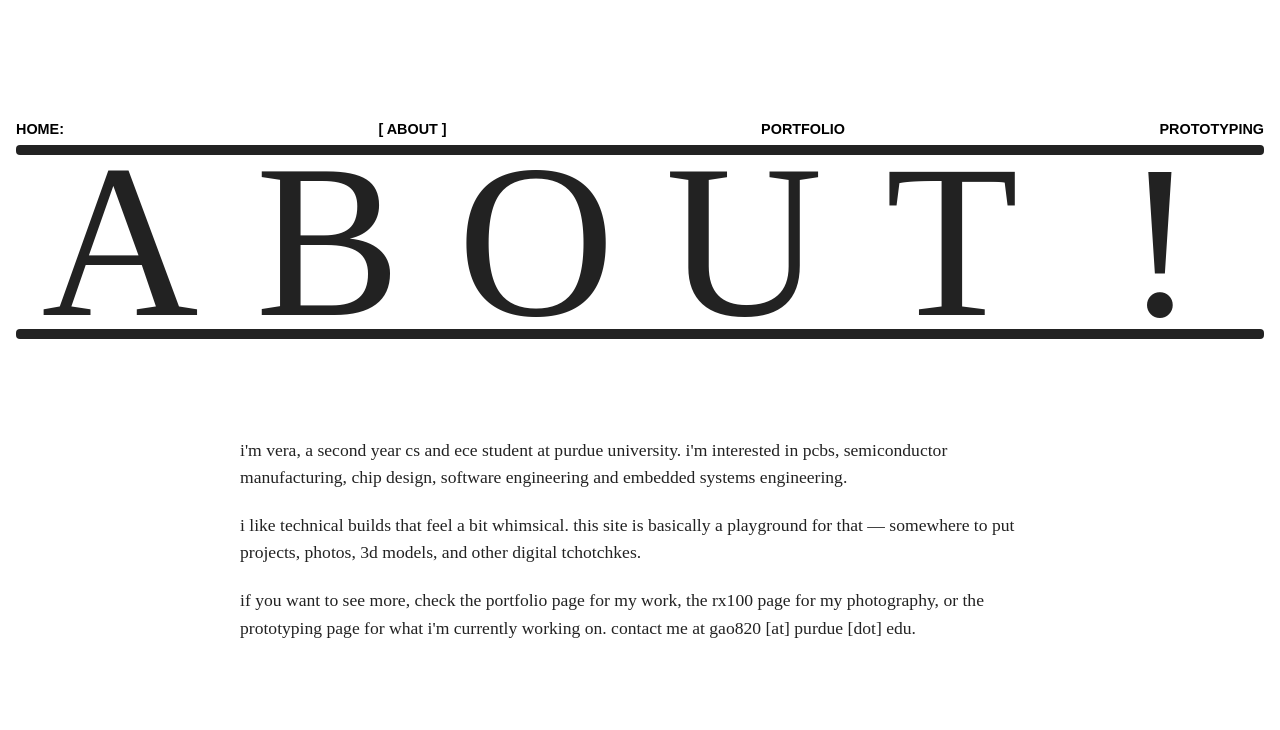
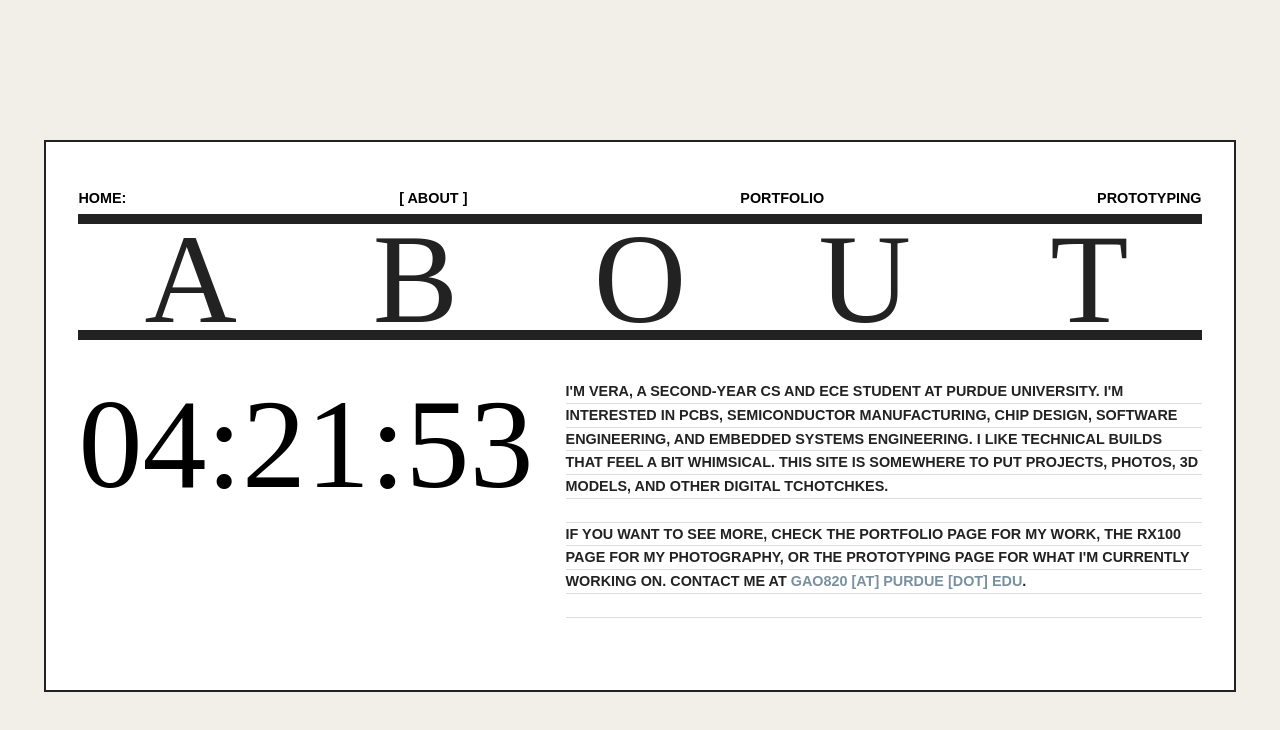
Before and after one commit to vttgao/submarine, a Next.js app: page /about in a window 1280 px wide. Shown: the top 730 px of the page. Built offline with nearby package versions, Linux system fonts and the light colour scheme.

Commit message:
(11/29) Finished about.js page

```diff
--- /dev/null
+++ b/components/Clock.js
@@ -0,0 +1,44 @@
+// components/Clock.js
+import { useEffect, useState } from "react";
+
+export default function Clock() {
+  const [time, setTime] = useState("");
+  const [blink, setBlink] = useState(false);
+
+  useEffect(() => {
+    const update = () => {
+      const now = new Date();
+      const formatted = now.toLocaleTimeString([], {
+        hour: "2-digit",
+        minute: "2-digit",
+        second: "2-digit",
+        hour12: false,
+      });
+      setTime(formatted);
+
+      const seconds = now.getSeconds();
+
+      // Blink exactly when the minute changes
+      if (seconds === 0) {
+        setBlink(true);
+        setTimeout(() => setBlink(false), 1000); // stays blue for 1 second
+      }
+    };
+
+    update();
+    const interval = setInterval(update, 1000);
+    return () => clearInterval(interval);
+  }, []);
+
+  return (
+    <div
+      className="clock"
+      style={{
+        color: blink ? "#79909fff" : "inherit",
+        transition: "color 0.2s ease",
+      }}
+    >
+      {time}
+    </div>
+  );
+}
--- a/components/ThreeScene.js
+++ b/components/ThreeScene.js
@@ -23,7 +23,7 @@ export default function ThreeScene() {
     });
     renderer.setSize(width, height);
     renderer.setPixelRatio(window.devicePixelRatio);
-    renderer.outputEncoding = THREE.sRGBEncoding;
+    renderer.outputColorSpace = THREE.SRGBColorSpace;
     renderer.toneMapping = THREE.ACESFilmicToneMapping;
     renderer.toneMappingExposure = 1.0;
     renderer.shadowMap.enabled = true;
--- a/pages/about.js
+++ b/pages/about.js
@@ -1,9 +1,18 @@
-// pages/about.js
 import Head from "next/head";
 import Link from "next/link";
+import { useState } from "react";
 import styles from "../styles/Home.module.css";
+import Clock from "../components/Clock";
 
 export default function About() {
+  const [copied, setCopied] = useState(false);
+
+  const handleCopy = () => {
+    navigator.clipboard.writeText("gao820@purdue.edu");
+    setCopied(true);
+    setTimeout(() => setCopied(false), 1200);
+  };
+
   return (
     <>
       <Head>
@@ -11,6 +20,7 @@ export default function About() {
       </Head>
 
       <main className={styles.container}>
+        <div className="content-box">
           <div className="page-stack">
             <div className="uniform-width">
               <header className="topnav">
@@ -31,7 +41,6 @@ export default function About() {
                 <div className="nav-bar"></div>
               </header>
 
-            {/* --- TITLE BLOCK LIKE HOME PAGE --- */}
               <div className="mega-block">
                 <div className="mega-title">
                   <span>A</span>
@@ -39,70 +48,64 @@ export default function About() {
                   <span>O</span>
                   <span>U</span>
                   <span>T</span>
-                <span>!</span>
                 </div>
-
                 <div className="mega-bottom-bar"></div>
               </div>
             </div>
           </div>
 
-        {/* --- CONTENT --- */}
-        <section className="about-content">
+          <section className="about-layout">
+            <div className="left-clock">
+              <Clock />
+            </div>
+
+            <div className="right-text">
               <p>
-            i'm vera, a second year cs and ece student at purdue university. i'm
-            interested in pcbs, semiconductor manufacturing, chip design,
-            software engineering and embedded systems engineering.
+                I'M VERA, A SECOND-YEAR CS AND ECE STUDENT AT PURDUE UNIVERSITY.
+                I'M INTERESTED IN PCBS, SEMICONDUCTOR MANUFACTURING, CHIP
+                DESIGN, SOFTWARE ENGINEERING, AND EMBEDDED SYSTEMS ENGINEERING.
+                I LIKE TECHNICAL BUILDS THAT FEEL A BIT WHIMSICAL. THIS SITE IS
+                SOMEWHERE TO PUT PROJECTS, PHOTOS, 3D MODELS, AND OTHER DIGITAL
+                TCHOTCHKES.
               </p>
 
               <p>
-            i like technical builds that feel a bit whimsical. this site is
-            basically a playground for that — somewhere to put projects, photos,
-            3d models, and other digital tchotchkes.
-          </p>
-
-          <p>
-            if you want to see more, check the portfolio page for my work, the
-            rx100 page for my photography, or the prototyping page for what i'm
-            currently working on. contact me at{" "}
-            <a className="email" href="mailto:gao820@purdue.edu">
-              gao820 [at] purdue [dot] edu
-            </a>
+                IF YOU WANT TO SEE MORE, CHECK THE PORTFOLIO PAGE FOR MY WORK,
+                THE RX100 PAGE FOR MY PHOTOGRAPHY, OR THE PROTOTYPING PAGE FOR
+                WHAT I'M CURRENTLY WORKING ON. CONTACT ME AT{" "}
+                <span className="email" onClick={handleCopy}>
+                  {copied
+                    ? "[COPIED TO CLIPBOARD]"
+                    : "GAO820 [AT] PURDUE [DOT] EDU"}
+                </span>
                 .
               </p>
+            </div>
           </section>
+        </div>
       </main>
 
       <style jsx>{`
-        /* --- SAME PAGE STRUCTURE AS INDEX PAGE --- */
+        .content-box {
+          width: 90%;
+          background: #ffffff;
+          border: 2px solid #222;
+          padding: 2rem;
+          margin-top: 1rem;
+        }
+
         .page-stack {
-          display: flex;
-          flex-direction: column;
-          width: 100%;
-          padding: 2rem 0;
-          position: relative;
+          padding: 0;
         }
 
         .uniform-width {
           width: 100%;
-          display: flex;
-          flex-direction: column;
-        }
-
-        .mega-block {
-          width: 100%;
-          display: flex;
-          flex-direction: column;
         }
 
         .topnav {
           width: 100%;
-          background: white;
+          background: transparent;
           padding: 1rem 0 0.5rem;
-          display: flex;
-          flex-direction: column;
-          position: relative;
-          z-index: 6;
         }
 
         nav {
@@ -129,7 +132,11 @@ export default function About() {
           width: 100%;
           height: 10px;
           background: #222;
-          border-radius: 4px;
+        }
+
+        .mega-block {
+          display: flex;
+          flex-direction: column;
         }
 
         .mega-title {
@@ -138,10 +145,10 @@ export default function About() {
           justify-content: space-between;
           font-family: "Times New Roman", serif;
           font-weight: 300;
-          font-size: clamp(6rem, 17vw, 15rem);
+          font-size: clamp(6rem, 17vw, 8rem);
           color: #222;
           line-height: 0.8;
-          margin-top: -0.5rem;
+          margin-top: -0.3rem;
         }
 
         .mega-title span {
@@ -153,33 +160,73 @@ export default function About() {
           width: 100%;
           height: 10px;
           background: #222;
-          border-radius: 4px;
         }
 
-        /* --- ABOUT CONTENT --- */
-        .about-content {
-          max-width: 800px;
-          margin: 3rem auto 5rem;
-          padding: 0 1rem;
-          font-size: 1.1rem;
-          line-height: 1.55;
+        .about-layout {
+          display: grid;
+          grid-template-columns: 1fr 2fr;
+          gap: 2rem;
+          width: 100%;
+          padding: 1.5rem 0;
+          margin-top: 1rem;
+          align-items: stretch;
+        }
+
+        .left-clock {
+          display: flex;
+          align-items: flex-start; /* ★ align clock to top */
+          justify-content: flex-start;
+          height: 100%;
+        }
+
+        .left-clock :global(.clock) {
+          font-family: "Times New Roman", serif;
+          font-size: 10vw;
+          font-weight: 300;
+          line-height: 1;
           color: #222;
+          height: 100%;
+          display: flex;
+          // align-items: center;
+          justify-content: center;
+        }
+
+        .right-text {
+          font-family: Arial, sans-serif;
+          font-size: 0.9rem;
+          line-height: 1.65;
+          font-weight: 600;
+          color: #222;
+
+          background: repeating-linear-gradient(
+            to bottom,
+            transparent 0,
+            transparent calc(1.65em - 1px),
+            #ddd calc(1.65em - 1px),
+            #ddd 1.65em
+          );
+
+          padding-bottom: 1rem;
+        }
+
+        .right-text p {
+          margin: 0 0 1.65em 0;
         }
 
         .email {
-          color: inherit;
+          color: #79909fff;
           text-decoration: none;
-          border-bottom: 1px solid transparent;
-          transition: border-color 0.2s ease, color 0.2s ease;
+          cursor: pointer;
         }
 
         .email:hover {
-          border-color: #79909fff;
           color: #79909fff;
         }
+      `}</style>
 
-        p {
-          margin-bottom: 1.3rem;
+      <style jsx global>{`
+        body {
+          background: #f2efe9;
         }
       `}</style>
     </>
```
Also changed, not shown: components/FishyScene.js (added, +92 -0 lines), pages/index.js (+6 -1 lines), 1 other file (tests, documents, lock files or other folders). Lines whose indentation alone changed are shown as unchanged.
